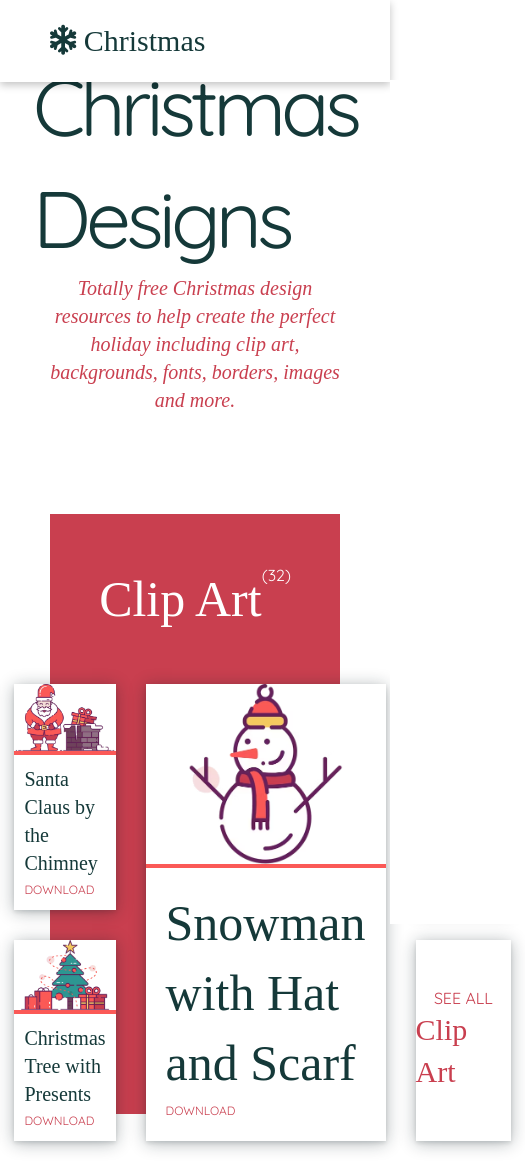
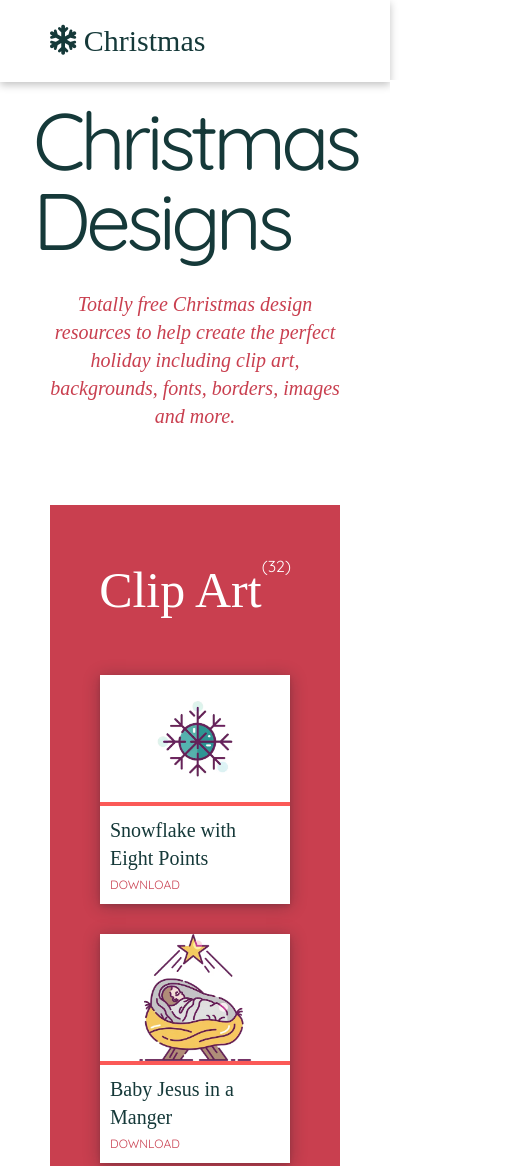
Before and after one commit to HerlynMae/X-MAS-HTML-CSS-, a plain HTML site: page designs.html in a window 390 px wide. Shown: the top 1166 px of the page, 525 px wide, since content can reach past the window. Drawn offline with Linux system fonts and the light colour scheme; a web font is replaced by a local one.

Commit message:
update footer

```diff
--- a/style.css
+++ b/style.css
@@ -826,7 +826,6 @@ img {
 }
 .art h2 {
   font-family: var(--font-secondary);
-
   font-size: var(--h2);
   text-align: center;
 }
@@ -933,6 +932,41 @@ img {
   grid-area: g;
 }
 
+/* MOBILE ART - DESIGN */
+@media screen and (max-width: 520px) {
+  .x-masBanner {
+    padding-top: 10rem;
+  }
+  .x-masBanner h1 {
+    line-height: 8rem;
+    margin-bottom: 3rem;
+  }
+  .art {
+    padding: 2.5rem 0;
+  }
+  .art__wrapper {
+    height: 100%;
+    margin-bottom: unset;
+  }
+  .art__content {
+    grid-template-areas:
+      "a"
+      "b"
+      "c"
+      "d"
+      "e"
+      "f"
+      "g";
+  }
+  .art--e h2 {
+    font-size: var(--h5);
+    line-height: unset;
+  }
+  .art--e > .grid__text {
+    padding: 1rem;
+  }
+}
+
 /* REPEATABLE PATTERNS */
 .btn {
   background-color: transparent;
```
